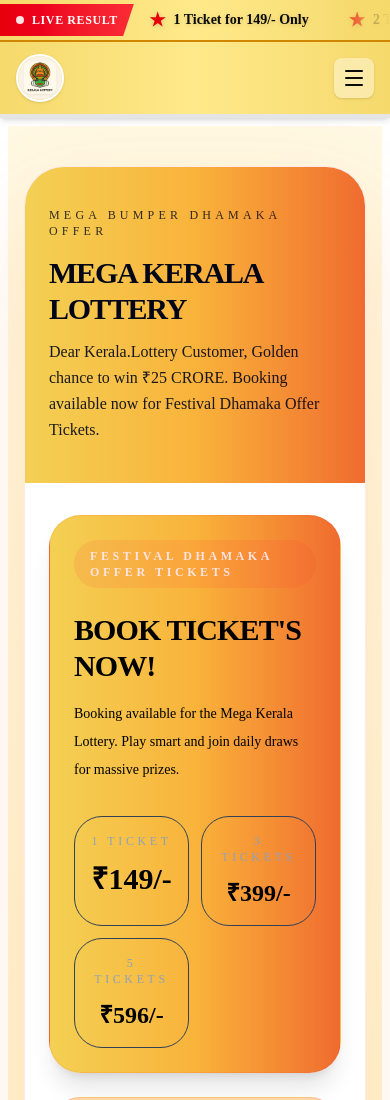
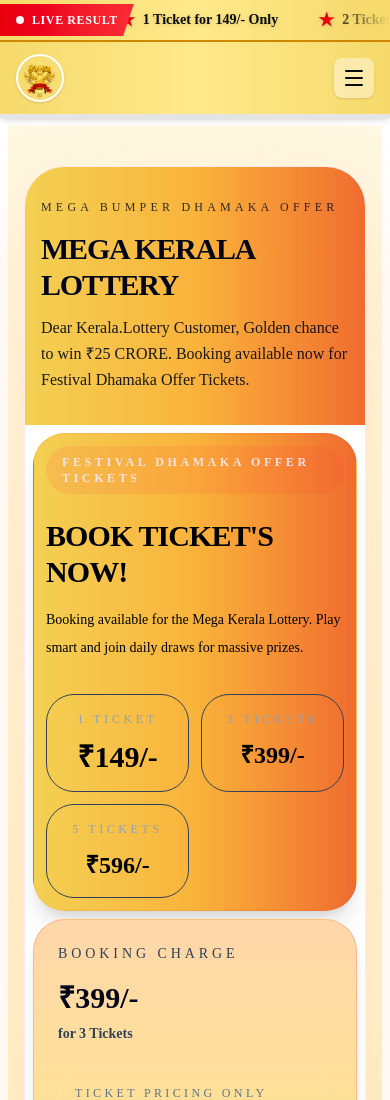
Before and after one commit to hxankit/Kerala-Lottery, a React (Vite) app in the folder Client/: page /pricing in a window 390 px wide. Shown: the top 1100 px of the page. Built offline with nearby package versions, Linux system fonts and the light colour scheme.

Commit message:
Worked on the final chnages

```diff
--- a/Client/src/components/Header.jsx
+++ b/Client/src/components/Header.jsx
@@ -69,7 +69,7 @@ export function Header() {
         <div className="max-w-6xl mx-auto px-4 py-3 flex items-center justify-between">
           <Link to="/" className="flex items-center gap-3 hover:opacity-80 transition">
             <img
-              src="/images/logo.png"
+              src="/images/logoWinner.png"
               alt="Kerala Lottery logo"
               className="w-12 h-12 rounded-full border-2 border-white shadow"
             />
--- a/Client/src/components/Pricing.jsx
+++ b/Client/src/components/Pricing.jsx
@@ -18,7 +18,7 @@ export function Pricing() {
     <div className="min-h-screen bg-gradient-to-b from-[#fff8e2] via-[#ffefc2] to-[#f3d284] text-slate-950">
       <div className="max-w-6xl mx-auto px-4 py-10">
         <div className="rounded-[2.5rem] border border-red-500/10 bg-white shadow-[0_45px_100px_rgba(251,146,60,0.18)] overflow-hidden">
-          <div className="bg-gradient-to-r from-[#f3d053] via-[#f9b33b] to-[#ef6b2f] px-6 py-10 sm:px-10 sm:py-14 text-slate-950">
+          <div className="bg-gradient-to-r from-[#f3d053] via-[#f9b33b] to-[#ef6b2f] px-4 py-8 sm:px-10 sm:py-14 text-slate-950">
             <p className="text-xs uppercase tracking-[0.35em] text-slate-950/80">Mega Bumper DHAMAKA OFFER</p>
             <h1 className="mt-4 text-3xl sm:text-4xl font-extrabold uppercase tracking-[-0.04em]">Mega Kerala Lottery</h1>
             <p className="mt-3 text-base sm:text-lg text-slate-950/90 max-w-3xl leading-relaxed">
@@ -26,9 +26,9 @@ export function Pricing() {
             </p>
           </div>
 
-          <div className="px-6 py-8 sm:px-10 sm:py-10 space-y-10">
-            <div className="grid grid-cols-1 gap-6 xl:grid-cols-[1.15fr_0.85fr] text-black">
-              <div className="rounded-[2rem] border border-red-500/10 bg-gradient-to-r from-[#f3d053] via-[#f9b33b] to-[#ef6b2f] p-6 sm:p-8 shadow-xl text-black">
+          <div className="px-2 py-2 sm:px-10 sm:py-10 space-y-10">
+            <div className="grid grid-cols-1 gap-2 xl:grid-cols-[1.15fr_0.85fr] text-black">
+              <div className="rounded-[2rem] border border-red-500/10 bg-gradient-to-r from-[#f3d053] via-[#f9b33b] to-[#ef6b2f] p-3 sm:p-4 shadow-xl text-black">
                 <div className="inline-flex items-center gap-2 rounded-full bg-red-500/10 px-4 py-2 text-xs text-black uppercase tracking-[0.3em] text-red-100 font-semibold mb-6">
                   Festival Dhamaka Offer Tickets
                 </div>
@@ -65,7 +65,7 @@ export function Pricing() {
               </div>
             </div>
 
-            <section className="rounded-[2rem] border border-red-500/10 bg-gradient-to-r from-[#f3d053] via-[#f9b33b] to-[#ef6b2f]  p-8 shadow-xl">
+            <section className="rounded-[2rem] border border-red-500/10 bg-gradient-to-r from-[#f3d053] via-[#f9b33b] to-[#ef6b2f]  p-4 shadow-xl">
               <div className="flex flex-col gap-4 sm:flex-row sm:items-center sm:justify-between">
                 <div>
                   <p className="text-sm uppercase tracking-[0.28em] text-red-700">Prize Breakdown</p>
--- a/Client/src/components/Winner.jsx
+++ b/Client/src/components/Winner.jsx
@@ -230,7 +230,7 @@ export function Winner() {
 
         <div className="flex justify-center mb-6">
           <img
-            src="/images/logoWinner.png"
+            src="/images/logoWinnerpage.png"
             alt="Winner Logo"
             className="mx-auto w-full max-w-md object-contain"
           />
```
Also changed, not shown: Client/public/images/logoWinnerpage.png (added).
